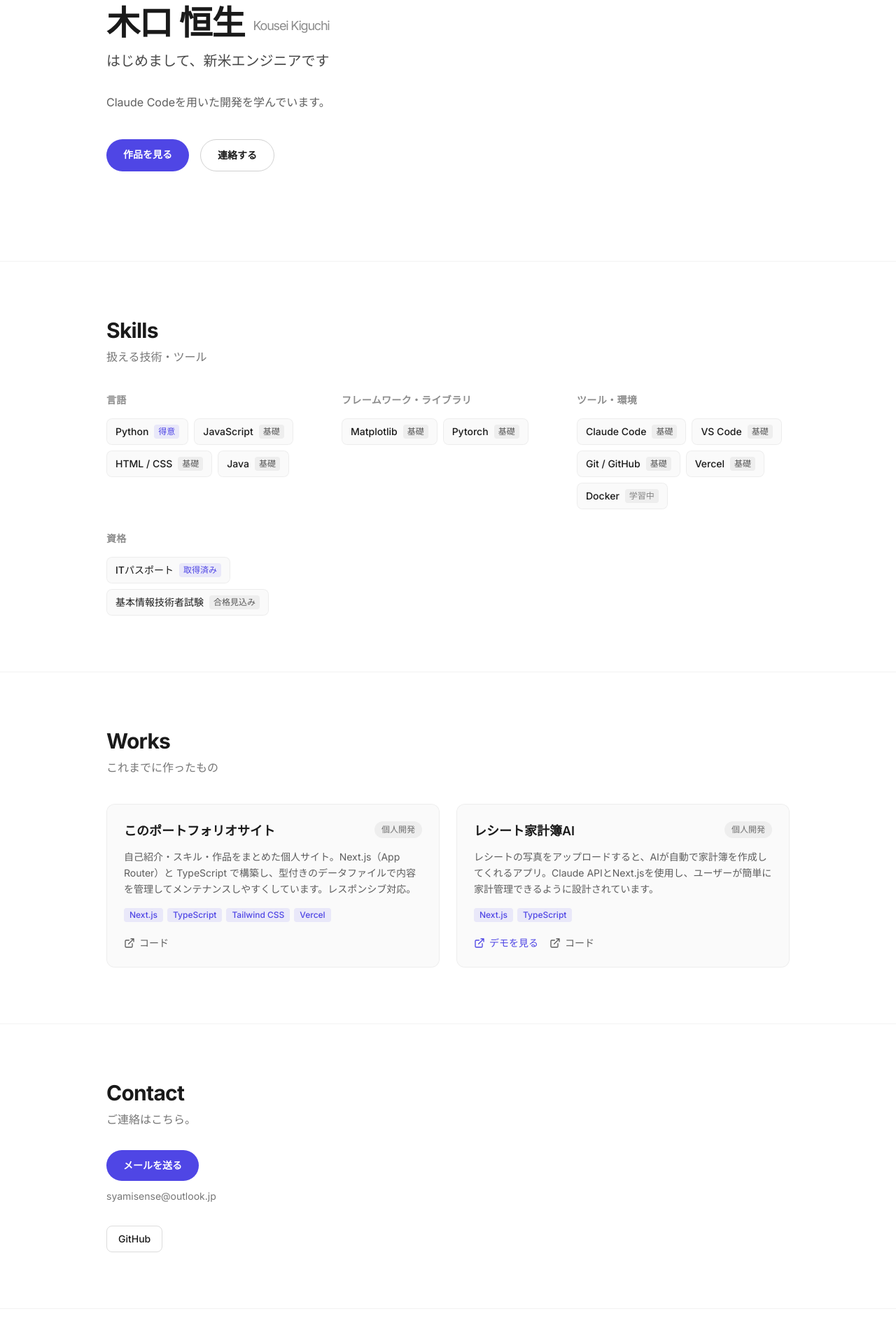
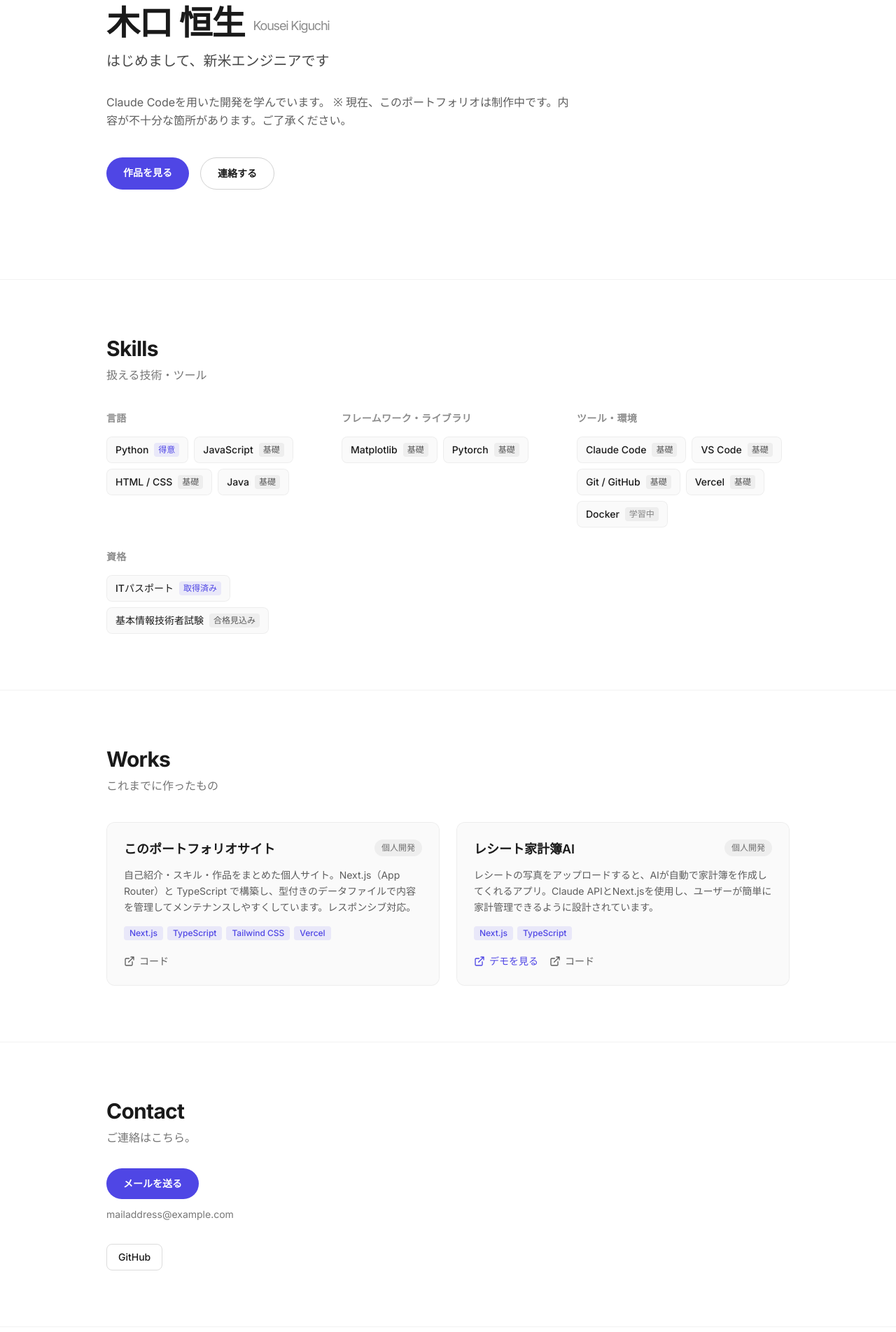
Before and after one commit to Kousei102/portfolio-site, a Next.js app: page / in a window 1280 px wide. Shown: the part 220-2124 px from the top of the page at 70% size. Built offline with nearby package versions, Linux system fonts and the light colour scheme.

Commit message:
update profile

```diff
--- a/src/data/profile.ts
+++ b/src/data/profile.ts
@@ -30,8 +30,8 @@ export const profile: Profile = {
   nameEn: "Kousei Kiguchi",
   headline: "はじめまして、新米エンジニアです",
   about:
-    "Claude Codeを用いた開発を学んでいます。",
-  email: "syamisense@outlook.jp",
+    "Claude Codeを用いた開発を学んでいます。\n\n※ 現在、このポートフォリオは制作中です。内容が不十分な箇所があります。ご了承ください。",
+  email: "mailaddress@example.com",
   socials: [
     { label: "GitHub", href: "https://github.com/Kousei102" },
     /** { label: "X (Twitter)", href: "https://x.com/your-account" }, */
```
